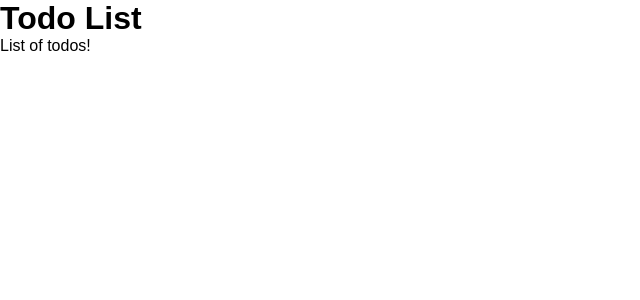
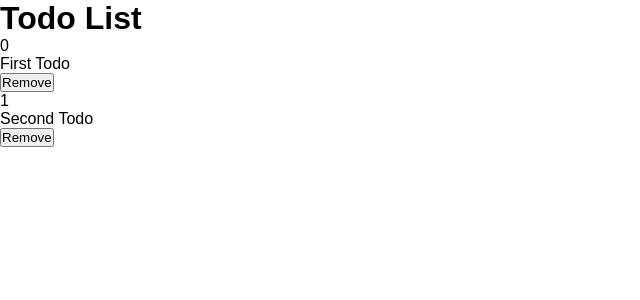
Before and after one commit to ejioguvictor/todo-app-angular, an Angular app: page / in a window 1280 px wide. Shown: the top 300 px of the page, without its empty margins (0-640 px from the left). Built offline with nearby package versions, Linux system fonts and the light colour scheme.

Commit message:
modified files

```diff
--- a/src/app/components/todos/todos.component.html
+++ b/src/app/components/todos/todos.component.html
@@ -1 +1,7 @@
-<p>List of todos!</p>
+<div class="todos">
+   <div class="todo" *ngFor="let todo of todos; let i = index">
+    <div class="id">{{i}}</div>
+    <div class="content">{{todo.content}}</div>
+    <button class="delete">Remove</button>
+  </div>
+</div>
--- a/src/app/components/todos/todos.component.ts
+++ b/src/app/components/todos/todos.component.ts
@@ -1,4 +1,5 @@
 import { Component, OnInit } from '@angular/core';
+import { Todo } from 'src/app/models/Todo';
 
 @Component({
   selector: 'app-todos',
@@ -7,9 +8,20 @@ import { Component, OnInit } from '@angular/core';
 })
 export class TodosComponent implements OnInit {
 
+  todos: Todo[] = [];
   constructor() { }
 
   ngOnInit(): void {
+    this.todos = [
+      {
+        content: 'First Todo',
+        completed: false,
+      },
+      {
+        content: 'Second Todo',
+        completed: false,
+      },
+    ]
   }
 
 }
--- /dev/null
+++ b/src/app/models/Todo.ts
@@ -0,0 +1,5 @@
+export class Todo {
+  content:string = '';
+  completed: boolean = false;
+
+}
```
